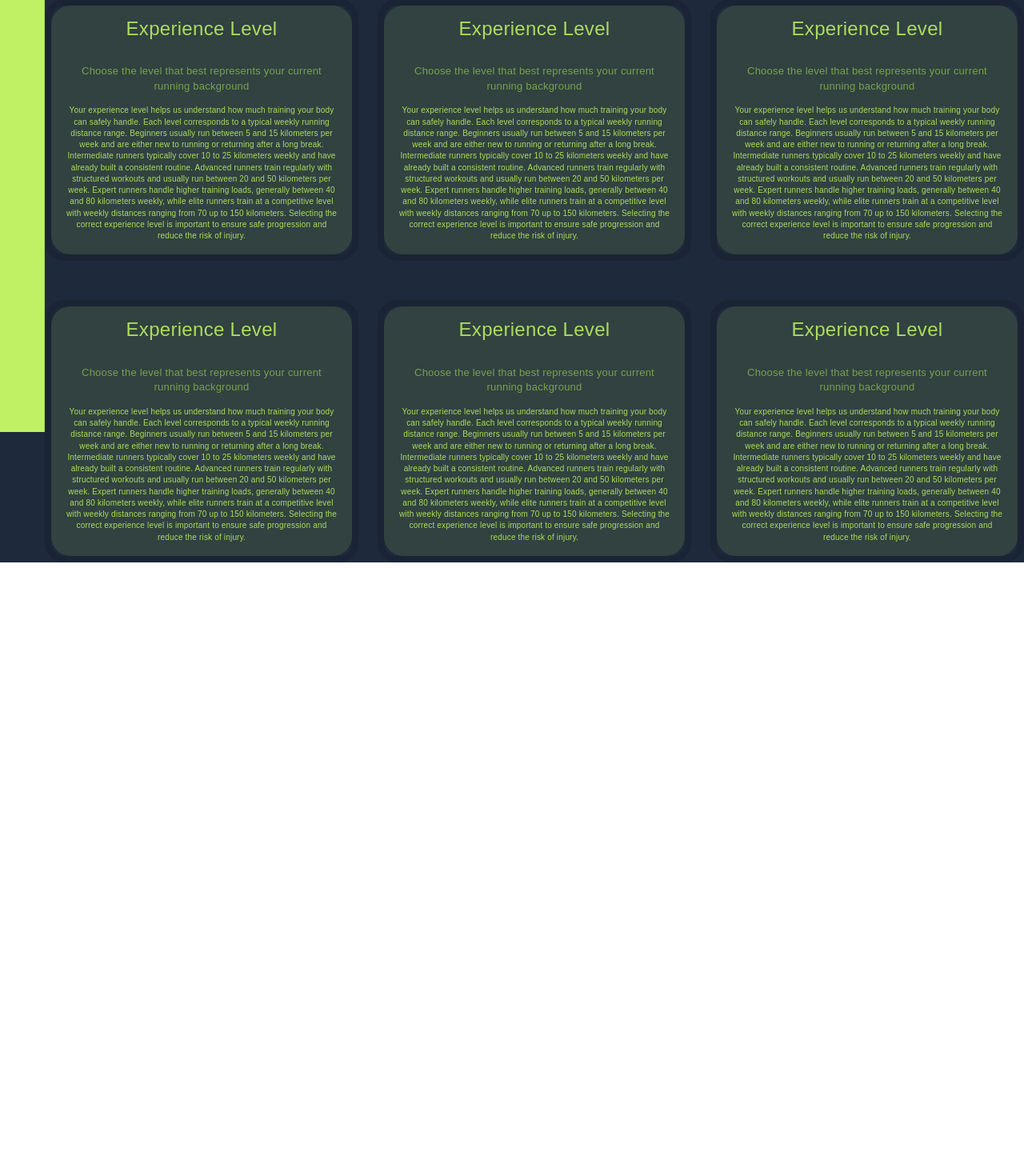
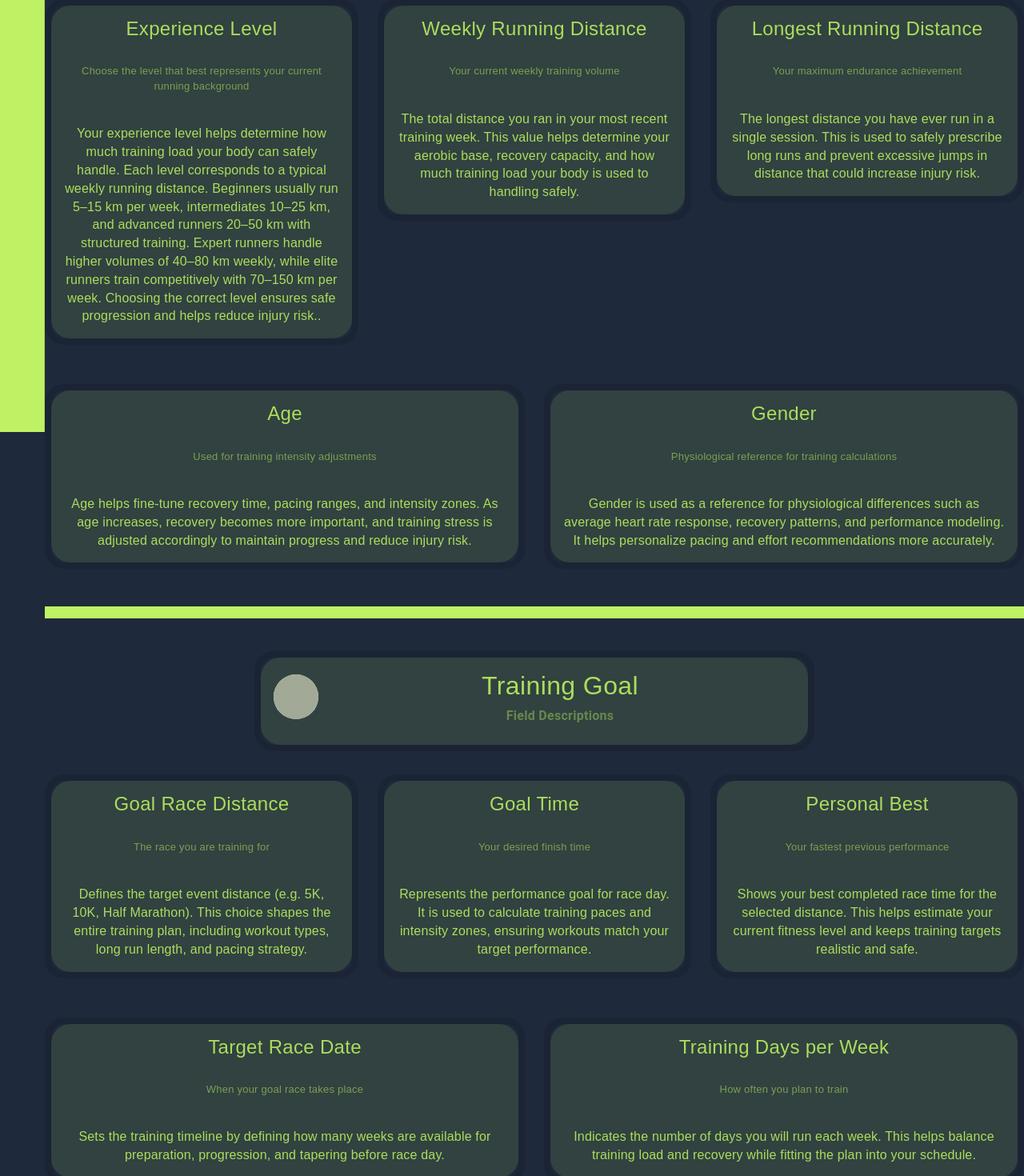
Before and after one commit to psicaek/RunPlan.dev, a Vue app: page /Info in a window 1280 px wide. Shown: the part 260-1730 px from the top of the page at 80% size. Before the commit the page ends 975 px from the top, so only its background shows below. Built offline with nearby package versions, Linux system fonts and the light colour scheme; grey boxes are pictures that could not be loaded.

Commit message:
Finished with Info page

```diff
--- a/src/pages/Info.vue
+++ b/src/pages/Info.vue
@@ -1,16 +1,5 @@
 <template>
-  <v-card class="rounded-0">
-    <!-- Title with icons -->
-    <span class="title-runplan text-h">
-      <v-icon size="40">mdi-run</v-icon>
-      <span>Run Plan Generator</span>
-      <v-icon size="40">mdi-run-fast</v-icon>
-    </span>
-    <!-- Subtitle under the title -->
-    <span class="title-runplan2">
-      Create your personalized running plan in minutes!
-    </span>
-  </v-card>
+  <BaseCard></BaseCard>
 
   <v-container class="text-center">
     <v-row class="athlets-card-profile">
@@ -26,14 +15,12 @@
       >
         <!-- TITLE -->
         <template #title>
-          <span style="color: #aad95c"> Info</span>
+          <span style="color: #aad95c"> Athlete Profile </span>
         </template>
 
         <!-- SUBTITLE -->
         <template #subtitle>
-          <span style="color: #87ac55">
-            Set you goal race and training preferences
-          </span>
+          <span style="color: #87ac55"> Field Descriptions </span>
         </template>
       </v-card>
     </v-row>
@@ -44,57 +31,232 @@
       <v-card
         color="#bef264"
         variant="tonal"
-
         border="accent xl"
         rounded="xl"
         class="infocard"
-
-        text="Your experience level helps us understand how much training your body can safely handle. Each level corresponds to a typical weekly running distance range. Beginners usually run between 5 and 15 kilometers per week and are either new to running or returning after a long break. Intermediate runners typically cover 10 to 25 kilometers weekly and have already built a consistent routine. Advanced runners train regularly with structured workouts and usually run between 20 and 50 kilometers per week. Expert runners handle higher training loads, generally between 40 and 80 kilometers weekly, while elite runners train at a competitive level with weekly distances ranging from 70 up to 150 kilometers. Selecting the correct experience level is important to ensure safe progression and reduce the risk of injury."
         title="Experience Level"
       >
-    <template #subtitle>
+        <template #subtitle>
           <span class="info-card .v-card-subtitle">
-            Choose the level that best represents your current running background
+            Choose the level that best represents your current running
+            background
           </span>
-        </template></v-card>
+        </template>
+        <template #text>
+          <span class="info-card .v-card-subtitle" style="font-size: medium">
+            Your experience level helps determine how much training load your
+            body can safely handle. Each level corresponds to a typical weekly
+            running distance. Beginners usually run 5–15 km per week,
+            intermediates 10–25 km, and advanced runners 20–50 km with
+            structured training. Expert runners handle higher volumes of 40–80
+            km weekly, while elite runners train competitively with 70–150 km
+            per week. Choosing the correct level ensures safe progression and
+            helps reduce injury risk..
+          </span>
+        </template></v-card
+      >
     </v-col>
 
     <v-col class="info-card">
       <v-card
         color="#bef264"
         variant="tonal"
-
         border="accent xl"
         rounded="xl"
         class="infocard"
-
-        text="Your experience level helps us understand how much training your body can safely handle. Each level corresponds to a typical weekly running distance range. Beginners usually run between 5 and 15 kilometers per week and are either new to running or returning after a long break. Intermediate runners typically cover 10 to 25 kilometers weekly and have already built a consistent routine. Advanced runners train regularly with structured workouts and usually run between 20 and 50 kilometers per week. Expert runners handle higher training loads, generally between 40 and 80 kilometers weekly, while elite runners train at a competitive level with weekly distances ranging from 70 up to 150 kilometers. Selecting the correct experience level is important to ensure safe progression and reduce the risk of injury."
-        title="Experience Level"
+        title="Weekly Running Distance"
       >
-    <template #subtitle>
+        <template #subtitle>
           <span class="info-card .v-card-subtitle">
-            Choose the level that best represents your current running background
+            Your current weekly training volume
           </span>
-        </template></v-card>
+        </template>
+        <template #text>
+          <span class="info-card .v-card-subtitle" style="font-size: medium">
+            The total distance you ran in your most recent training week. This
+            value helps determine your aerobic base, recovery capacity, and how
+            much training load your body is used to handling safely.
+          </span>
+        </template>
+      </v-card>
     </v-col>
 
     <v-col class="info-card">
       <v-card
         color="#bef264"
         variant="tonal"
-
         border="accent xl"
         rounded="xl"
         class="infocard"
+        title="Longest Running Distance"
+      >
+        <template #subtitle>
+          <span class="info-card .v-card-subtitle">
+            Your maximum endurance achievement
+          </span>
+        </template>
+        <template #text>
+          <span class="info-card .v-card-subtitle" style="font-size: medium">
+            The longest distance you have ever run in a single session. This is
+            used to safely prescribe long runs and prevent excessive jumps in
+            distance that could increase injury risk.</span
+          >
+        </template></v-card
+      >
+    </v-col>
+  </v-row>
+  <v-row class="text-center" style="margin-bottom: 35px">
+    <v-col class="info-card">
+      <v-card
+        color="#bef264"
+        variant="tonal"
+        border="accent xl"
+        rounded="xl"
+        class="infocard"
+        title="Age"
+      >
+        <template #subtitle>
+          <span class="info-card .v-card-subtitle">
+            Used for training intensity adjustments
+          </span>
+        </template>
+        <template #text>
+          <span class="info-card .v-card-subtitle" style="font-size: medium">
+            Age helps fine-tune recovery time, pacing ranges, and intensity
+            zones. As age increases, recovery becomes more important, and
+            training stress is adjusted accordingly to maintain progress and
+            reduce injury risk.
+          </span>
+        </template></v-card
+      >
+    </v-col>
 
-        text="Your experience level helps us understand how much training your body can safely handle. Each level corresponds to a typical weekly running distance range. Beginners usually run between 5 and 15 kilometers per week and are either new to running or returning after a long break. Intermediate runners typically cover 10 to 25 kilometers weekly and have already built a consistent routine. Advanced runners train regularly with structured workouts and usually run between 20 and 50 kilometers per week. Expert runners handle higher training loads, generally between 40 and 80 kilometers weekly, while elite runners train at a competitive level with weekly distances ranging from 70 up to 150 kilometers. Selecting the correct experience level is important to ensure safe progression and reduce the risk of injury."
-        title="Experience Level"
+    <v-col class="info-card">
+      <v-card
+        color="#bef264"
+        variant="tonal"
+        border="accent xl"
+        rounded="xl"
+        class="infocard"
+        title="Gender"
       >
-    <template #subtitle>
+        <template #subtitle>
           <span class="info-card .v-card-subtitle">
-            Choose the level that best represents your current running background
+            Physiological reference for training calculations
           </span>
-        </template></v-card>
+        </template>
+        <template #text>
+          <span class="info-card .v-card-subtitle" style="font-size: medium">
+            Gender is used as a reference for physiological differences such as
+            average heart rate response, recovery patterns, and performance
+            modeling. It helps personalize pacing and effort recommendations
+            more accurately.
+          </span>
+        </template></v-card
+      >
+    </v-col>
+  </v-row>
+  <v-divider
+    :thickness="15"
+    class="border-opacity-100"
+    color="#bef264"
+  ></v-divider>
+  <v-container class="text-center">
+    <v-row class="athlets-card-profile">
+      <v-card
+        color="#bef264"
+        class="athlets-card"
+        prepend-avatar="https://randomuser.me/api/portraits/women/10.jpg"
+        variant="tonal"
+        rounded="xl"
+        border="accent xl"
+        width="700px"
+        height="125px"
+      >
+        <!-- TITLE -->
+        <template #title>
+          <span style="color: #aad95c"> Training Goal </span>
+        </template>
+
+        <!-- SUBTITLE -->
+        <template #subtitle>
+          <span style="color: #87ac55"> Field Descriptions </span>
+        </template>
+      </v-card>
+    </v-row>
+  </v-container>
+
+  <v-row class="text-center">
+    <v-col class="info-card">
+      <v-card
+        color="#bef264"
+        variant="tonal"
+        border="accent xl"
+        rounded="xl"
+        class="infocard"
+        title="Goal Race Distance"
+      >
+        <template #subtitle>
+          <span class="info-card .v-card-subtitle">
+            The race you are training for
+          </span>
+        </template>
+        <template #text>
+          <span class="info-card .v-card-subtitle" style="font-size: medium">
+            Defines the target event distance (e.g. 5K, 10K, Half Marathon).
+            This choice shapes the entire training plan, including workout
+            types, long run length, and pacing strategy.
+          </span>
+        </template></v-card
+      >
+    </v-col>
+
+    <v-col class="info-card">
+      <v-card
+        color="#bef264"
+        variant="tonal"
+        border="accent xl"
+        rounded="xl"
+        class="infocard"
+        title="Goal Time"
+      >
+        <template #subtitle>
+          <span class="info-card .v-card-subtitle">
+            Your desired finish time
+          </span>
+        </template>
+        <template #text>
+          <span class="info-card .v-card-subtitle" style="font-size: medium">
+            Represents the performance goal for race day. It is used to
+            calculate training paces and intensity zones, ensuring workouts
+            match your target performance.
+          </span>
+        </template>
+      </v-card>
+    </v-col>
+
+    <v-col class="info-card">
+      <v-card
+        color="#bef264"
+        variant="tonal"
+        border="accent xl"
+        rounded="xl"
+        class="infocard"
+        title="Personal Best"
+      >
+        <template #subtitle>
+          <span class="info-card .v-card-subtitle">
+            Your fastest previous performance
+          </span>
+        </template>
+        <template #text>
+          <span class="info-card .v-card-subtitle" style="font-size: medium">
+            Shows your best completed race time for the selected distance. This
+            helps estimate your current fitness level and keeps training targets
+            realistic and safe.</span
+          >
+        </template></v-card
+      >
     </v-col>
   </v-row>
   <v-row class="text-center">
@@ -102,60 +264,52 @@
       <v-card
         color="#bef264"
         variant="tonal"
-
         border="accent xl"
         rounded="xl"
         class="infocard"
-
-        text="Your experience level helps us understand how much training your body can safely handle. Each level corresponds to a typical weekly running distance range. Beginners usually run between 5 and 15 kilometers per week and are either new to running or returning after a long break. Intermediate runners typically cover 10 to 25 kilometers weekly and have already built a consistent routine. Advanced runners train regularly with structured workouts and usually run between 20 and 50 kilometers per week. Expert runners handle higher training loads, generally between 40 and 80 kilometers weekly, while elite runners train at a competitive level with weekly distances ranging from 70 up to 150 kilometers. Selecting the correct experience level is important to ensure safe progression and reduce the risk of injury."
-        title="Experience Level"
+        title="Target Race Date"
       >
-    <template #subtitle>
+        <template #subtitle>
           <span class="info-card .v-card-subtitle">
-            Choose the level that best represents your current running background
+            When your goal race takes place
           </span>
-        </template></v-card>
+        </template>
+        <template #text>
+          <span class="info-card .v-card-subtitle" style="font-size: medium">
+            Sets the training timeline by defining how many weeks are available
+            for preparation, progression, and tapering before race day.
+          </span>
+        </template></v-card
+      >
     </v-col>
 
     <v-col class="info-card">
       <v-card
         color="#bef264"
         variant="tonal"
-
         border="accent xl"
         rounded="xl"
         class="infocard"
-
-        text="Your experience level helps us understand how much training your body can safely handle. Each level corresponds to a typical weekly running distance range. Beginners usually run between 5 and 15 kilometers per week and are either new to running or returning after a long break. Intermediate runners typically cover 10 to 25 kilometers weekly and have already built a consistent routine. Advanced runners train regularly with structured workouts and usually run between 20 and 50 kilometers per week. Expert runners handle higher training loads, generally between 40 and 80 kilometers weekly, while elite runners train at a competitive level with weekly distances ranging from 70 up to 150 kilometers. Selecting the correct experience level is important to ensure safe progression and reduce the risk of injury."
-        title="Experience Level"
+        title="Training Days per Week"
       >
-    <template #subtitle>
+        <template #subtitle>
           <span class="info-card .v-card-subtitle">
-            Choose the level that best represents your current running background
+            How often you plan to train
           </span>
-        </template></v-card>
-    </v-col>
-
-    <v-col class="info-card">
-      <v-card
-        color="#bef264"
-        variant="tonal"
-
-        border="accent xl"
-        rounded="xl"
-        class="infocard"
-
-        text="Your experience level helps us understand how much training your body can safely handle. Each level corresponds to a typical weekly running distance range. Beginners usually run between 5 and 15 kilometers per week and are either new to running or returning after a long break. Intermediate runners typically cover 10 to 25 kilometers weekly and have already built a consistent routine. Advanced runners train regularly with structured workouts and usually run between 20 and 50 kilometers per week. Expert runners handle higher training loads, generally between 40 and 80 kilometers weekly, while elite runners train at a competitive level with weekly distances ranging from 70 up to 150 kilometers. Selecting the correct experience level is important to ensure safe progression and reduce the risk of injury."
-        title="Experience Level"
+        </template>
+        <template #text>
+          <span class="info-card .v-card-subtitle" style="font-size: medium">
+            Indicates the number of days you will run each week. This helps
+            balance training load and recovery while fitting the plan into your
+            schedule.
+          </span>
+        </template></v-card
       >
-    <template #subtitle>
-          <span class="info-card .v-card-subtitle">
-            Choose the level that best represents your current running background
-          </span>
-        </template></v-card>
     </v-col>
   </v-row>
 </template>
 <script setup lang="ts">
+import { Text } from "vue";
 import "../assets/global.css";
+import BaseCard from "../components/BaseCard.vue";
 </script>
```
Also changed, not shown: src/pages/About.vue (+131 -5 lines).
